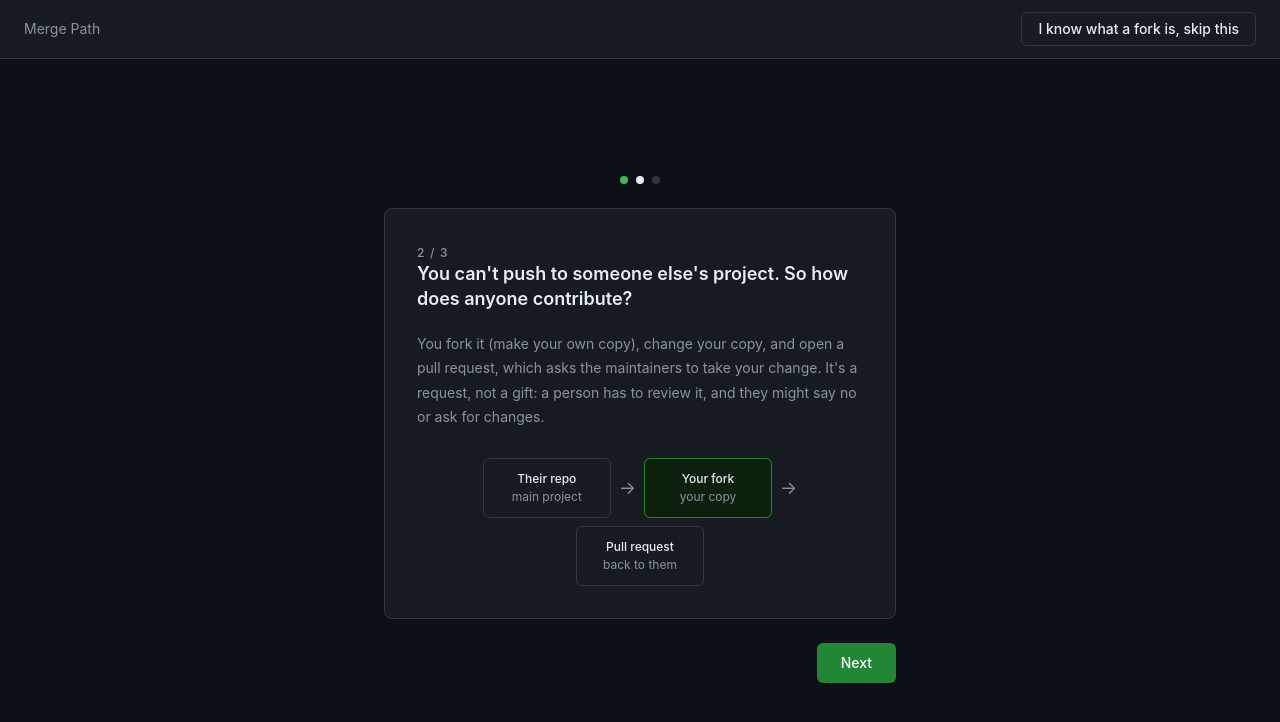
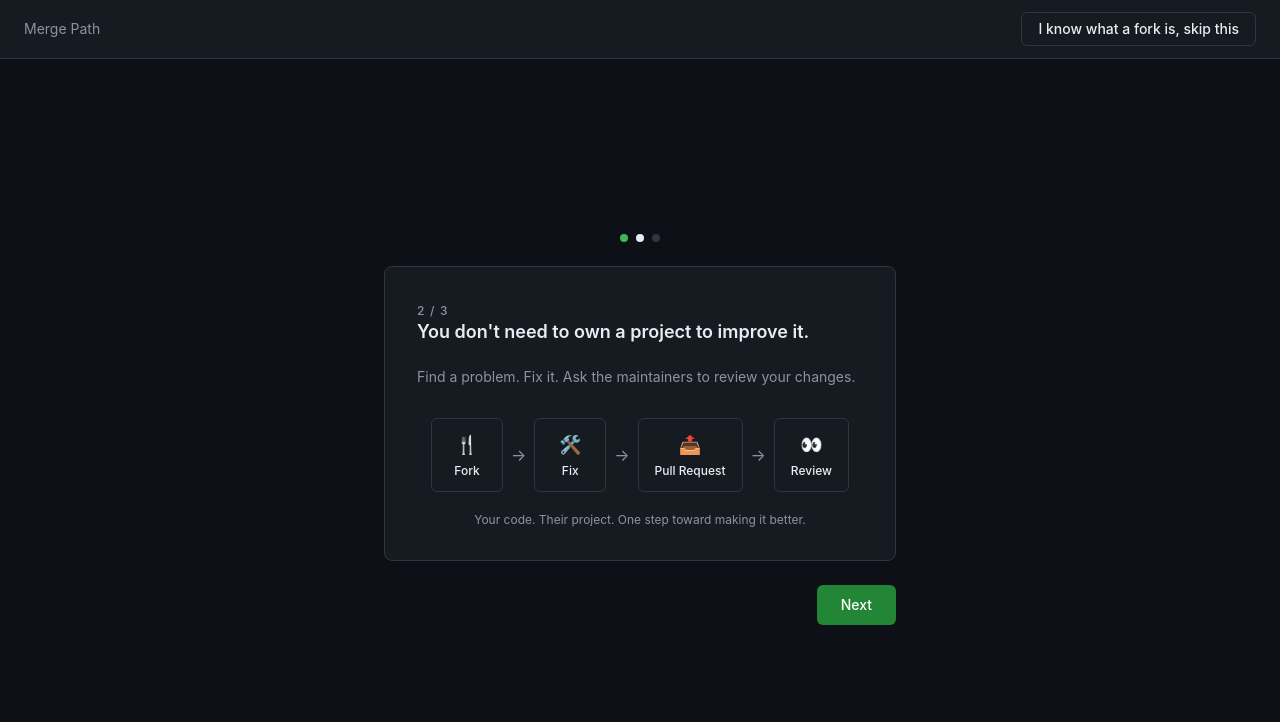
Before and after one commit to satya-sahithi1/Merge_path, a Next.js app in the folder web/: page /learn in a window 1280 px wide. Both pictures are taken after a click on the button "Next". Shown: the top 722 px of the page. Built offline with nearby package versions, Linux system fonts and the light colour scheme.

Commit message:
changed text in slides

```diff
--- a/web/app/learn/page.tsx
+++ b/web/app/learn/page.tsx
@@ -8,23 +8,29 @@ import { useRouter } from "next/navigation";
 const CARDS = [
   {
     number: 1,
-    headline: "Public code isn't always open source.",
-    body: "Open source means the code is public and its license lets you use, change and share it. A public repo with no license is a different story: by default, you don't have permission to reuse it.",
-    smallLine: "Always check for a LICENSE file.",
+    headline: "Public code ≠ Open source.",
+    body: "Anyone can view a public repository. But an open source license gives people permission to use, modify, and share its code.",
+    bullets: null,
+    smallLine: "Always check the license.",
+    closingLine: null,
     visual: "license",
   },
   {
     number: 2,
-    headline: "You can't push to someone else's project. So how does anyone contribute?",
-    body: "You fork it (make your own copy), change your copy, and open a pull request, which asks the maintainers to take your change. It's a request, not a gift: a person has to review it, and they might say no or ask for changes.",
+    headline: "You don't need to own a project to improve it.",
+    body: "Find a problem. Fix it. Ask the maintainers to review your changes.",
+    bullets: null,
     smallLine: null,
+    closingLine: "Your code. Their project. One step toward making it better.",
     visual: "fork-flow",
   },
   {
     number: 3,
-    headline: "The hard part isn't the code.",
-    body: "It's choosing: which repo is alive, which issue is still real, whether someone is already on it. Beginners often get stuck there, before they write a line. That's what you're about to practice.",
+    headline: "The hardest part? Finding the right issue.",
+    body: "Not every repository is active. Not every issue needs fixing. And not every project is beginner-friendly.",
+    bullets: ["🟢 Active", "🐛 In need of a real fix", "🌱 Right for your skill level"],
     smallLine: null,
+    closingLine: "Your first contribution starts with the right choice.",
     visual: "loop",
   },
 ] as const;
@@ -35,48 +41,48 @@ type CardVisual = (typeof CARDS)[number]["visual"];
 
 function LicenseVisual() {
   return (
-    <div className="flex gap-3 justify-center flex-wrap">
+    <div className="flex gap-4 justify-center flex-wrap">
       {/* Repo with MIT license */}
       <div
-        className="rounded-md border p-4 w-44 space-y-2"
+        className="rounded-md border p-4 w-48 space-y-2.5"
         style={{ borderColor: "#238636", background: "#0d1f0d" }}
       >
         <div className="flex items-center gap-1.5">
-          <span style={{ color: "#3fb950" }}>📁</span>
-          <span className="text-xs font-medium" style={{ color: "var(--text-primary)" }}>
+          <span>📁</span>
+          <span className="text-xs font-semibold" style={{ color: "var(--text-primary)" }}>
             cool-project
           </span>
         </div>
         <div
-          className="inline-flex items-center gap-1 text-xs px-2 py-0.5 rounded-full"
+          className="inline-flex items-center gap-1 text-xs px-2 py-0.5 rounded-full font-medium"
           style={{ background: "#1a3a1a", color: "#3fb950", border: "1px solid #238636" }}
         >
           ✓ MIT License
         </div>
-        <p className="text-xs" style={{ color: "#3fb950" }}>
-          Free to use, modify and share.
+        <p className="text-xs leading-relaxed" style={{ color: "#3fb950" }}>
+          Open source. Use, modify &amp; share under its terms.
         </p>
       </div>
 
       {/* Repo with no license */}
       <div
-        className="rounded-md border p-4 w-44 space-y-2"
+        className="rounded-md border p-4 w-48 space-y-2.5"
         style={{ borderColor: "#da3633", background: "#1f0d0d" }}
       >
         <div className="flex items-center gap-1.5">
-          <span style={{ color: "#f85149" }}>📁</span>
-          <span className="text-xs font-medium" style={{ color: "var(--text-primary)" }}>
+          <span>📁</span>
+          <span className="text-xs font-semibold" style={{ color: "var(--text-primary)" }}>
             other-project
           </span>
         </div>
         <div
-          className="inline-flex items-center gap-1 text-xs px-2 py-0.5 rounded-full"
+          className="inline-flex items-center gap-1 text-xs px-2 py-0.5 rounded-full font-medium"
           style={{ background: "#3a1a1a", color: "#f85149", border: "1px solid #da3633" }}
         >
           ⚠ No license
         </div>
-        <p className="text-xs" style={{ color: "#f85149" }}>
-          No permission to reuse by default.
+        <p className="text-xs leading-relaxed" style={{ color: "#f85149" }}>
+          Visible, but not open source by default.
         </p>
       </div>
     </div>
@@ -84,54 +90,66 @@ function LicenseVisual() {
 }
 
 function ForkFlowVisual() {
-  const box = (label: string, sub: string, accent?: boolean) => (
-    <div
-      className="rounded-md border px-4 py-3 text-center w-32"
-      style={{
-        borderColor: accent ? "var(--accent)" : "var(--border)",
-        background: accent ? "#0d1f0d" : "var(--surface)",
-      }}
-    >
-      <p className="text-xs font-medium" style={{ color: "var(--text-primary)" }}>{label}</p>
-      <p className="text-xs mt-0.5" style={{ color: "var(--text-secondary)" }}>{sub}</p>
-    </div>
-  );
-
-  const arrow = () => (
-    <span className="text-lg self-center" style={{ color: "var(--text-secondary)" }}>→</span>
-  );
+  const steps = [
+    { emoji: "🍴", label: "Fork" },
+    { emoji: "🛠️", label: "Fix" },
+    { emoji: "📤", label: "Pull Request" },
+    { emoji: "👀", label: "Review" },
+  ];
 
   return (
     <div className="flex items-center justify-center gap-2 flex-wrap">
-      {box("Their repo", "main project")}
-      {arrow()}
-      {box("Your fork", "your copy", true)}
-      {arrow()}
-      {box("Pull request", "back to them")}
+      {steps.map((step, i) => (
+        <div key={step.label} className="flex items-center gap-2">
+          <div
+            className="flex flex-col items-center gap-1 px-4 py-3 rounded-md"
+            style={{ background: "var(--surface)", border: "1px solid var(--border)", minWidth: "72px" }}
+          >
+            <span className="text-lg">{step.emoji}</span>
+            <span className="text-xs font-medium" style={{ color: "var(--text-primary)" }}>
+              {step.label}
+            </span>
+          </div>
+          {i < steps.length - 1 && (
+            <span className="text-base" style={{ color: "var(--text-secondary)" }}>→</span>
+          )}
+        </div>
+      ))}
     </div>
   );
 }
 
 function LoopVisual() {
-  const steps = ["Pick", "Reproduce", "Fix", "PR", "Review"];
-  const highlighted = [0, 1]; // first two
+  const issues = [
+    { label: "🟢 Active", title: "Fix broken dark mode toggle", suitable: true },
+    { label: "⚪ Stale", title: "Add i18n support", suitable: false },
+    { label: "🔴 Complex", title: "Refactor entire auth layer", suitable: false },
+  ];
 
   return (
-    <div className="flex items-center justify-center gap-1 flex-wrap">
-      {steps.map((s, i) => (
-        <div key={s} className="flex items-center gap-1">
-          <span
-            className="text-xs px-3 py-1.5 rounded-md font-medium"
-            style={{
-              background: highlighted.includes(i) ? "#1f3a5f" : "var(--surface)",
-              color: highlighted.includes(i) ? "var(--link)" : "var(--text-secondary)",
-              border: `1px solid ${highlighted.includes(i) ? "#388bfd" : "var(--border)"}`,
-            }}
-          >
-            {s}
+    <div className="flex flex-col gap-2 w-full max-w-xs mx-auto">
+      {issues.map((issue) => (
+        <div
+          key={issue.title}
+          className="flex items-center gap-3 px-3 py-2.5 rounded-md"
+          style={{
+            background: issue.suitable ? "#0d1f0d" : "var(--surface)",
+            border: `1px solid ${issue.suitable ? "#238636" : "var(--border)"}`,
+          }}
+        >
+          <span className="text-xs font-medium whitespace-nowrap" style={{ color: issue.suitable ? "#3fb950" : "var(--text-secondary)" }}>
+            {issue.label}
           </span>
-          {i < steps.length - 1 && (
-            <span className="text-xs" style={{ color: "var(--border)" }}>→</span>
+          <span className="text-xs flex-1" style={{ color: issue.suitable ? "var(--text-primary)" : "var(--text-secondary)" }}>
+            {issue.title}
+          </span>
+          {issue.suitable && (
+            <span
+              className="text-xs px-2 py-0.5 rounded-full font-medium"
+              style={{ background: "#1a3a1a", color: "#3fb950", border: "1px solid #238636" }}
+            >
+              ← pick this
+            </span>
           )}
         </div>
       ))}
@@ -239,7 +257,18 @@ export default function LearnPage() {
               {card.body}
             </p>
 
-            {/* Small line */}
+            {/* Bullets (find a project that…) */}
+            {card.bullets && (
+              <ul className="space-y-1.5 pl-1">
+                {(card.bullets as readonly string[]).map((b) => (
+                  <li key={b} className="text-sm" style={{ color: "var(--text-secondary)" }}>
+                    {b}
+                  </li>
+                ))}
+              </ul>
+            )}
+
+            {/* Small line (highlighted callout) */}
             {card.smallLine && (
               <p
                 className="text-xs px-3 py-2 rounded-md"
@@ -257,6 +286,13 @@ export default function LearnPage() {
             <div className="pt-2">
               <Visual type={card.visual} />
             </div>
+
+            {/* Closing line */}
+            {card.closingLine && (
+              <p className="text-xs text-center" style={{ color: "var(--text-secondary)" }}>
+                {card.closingLine}
+              </p>
+            )}
           </div>
 
           {/* Action button */}
```
Also changed, not shown: 1 other file (tests, documents, lock files or other folders).
